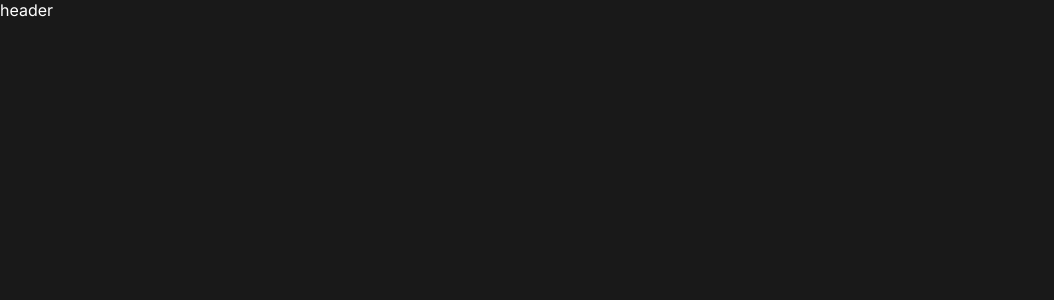
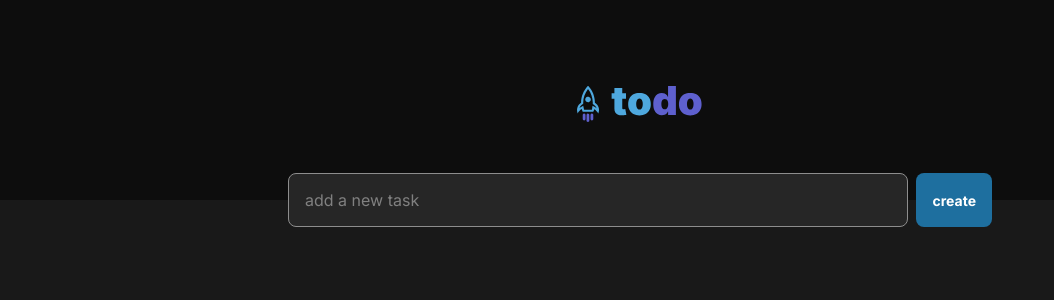
Before and after one commit to Yoshimitsuy/my-tasks, a React (Vite) app: page / in a window 1280 px wide. Shown: the top 300 px of the page, without its empty margins (0-1054 px from the left). Built offline with nearby package versions, Linux system fonts and the light colour scheme.

Commit message:
css: button and input

```diff
--- a/package.json
+++ b/package.json
@@ -16,6 +16,8 @@
     "@types/react": "^18.0.27",
     "@types/react-dom": "^18.0.10",
     "@vitejs/plugin-react": "^3.1.0",
+    "eslint": "^8.35.0",
+    "eslint-plugin-react": "^7.32.2",
     "vite": "^4.1.0"
   }
 }
--- a/src/components/Header/header.module.css
+++ b/src/components/Header/header.module.css
@@ -1,10 +1,54 @@
 
 :root {
-  --bg-1: var(#0d0d0d);
+  --bg-1: #0d0d0d;
+  --button-color: #1E6F9F;
 }
-
 
 .header {
   background-color: var(--bg-1);
   display: flex;
+  align-items: center;
+  justify-content: center;
+  height: 200px;
+  position: relative;
 }
+
+.newTaskForm {
+  position: absolute;
+  height: 54px;
+  bottom: -27px;
+  width: 100%;
+  max-width: 736px;
+  display: flex;
+  gap: 8px;
+  padding: 0 1rem;
+}
+
+.newTaskForm input {
+  height: 100%;
+  flex: 1;
+  color: #fff;
+  background: #262626;
+  border: 1px solid #8d8d8d;
+  border-radius: 8px;
+  padding: 0 16px;
+  font-size: 16px;
+}
+
+.newTaskForm input::placeholder {
+  color: #808080;
+}
+
+.newTaskForm button {
+  height: 100%;
+  padding: 0 16px;
+  background: var(--button-color);
+  color: #fff;
+  border: none;
+  border-radius: 8px;
+  display: flex;
+  align-items: center;
+  gap: 6px;
+  font-weight: 700;
+  font-size: 14px;
+}
--- a/src/components/Header/index.jsx
+++ b/src/components/Header/index.jsx
@@ -1,9 +1,16 @@
+import React from 'react';
 import styles from './header.module.css';
+import todoLogo from '../../assets/todoLogo.svg';
 
 export function Header() {
   return (
     <header className={ styles.header } >
-      <p>header</p>
+      <img src={todoLogo} alt="" />
+
+      <form className={ styles.newTaskForm }>
+        <input type="text" placeholder='add a new task' />
+        <button>create</button>
+      </form>
     </header>
-  )
+  );
 }
```
Also changed, not shown: src/main.jsx (+5 -5 lines), .eslintrc.json (added), 2 other files (tests, documents, lock files or other folders).
